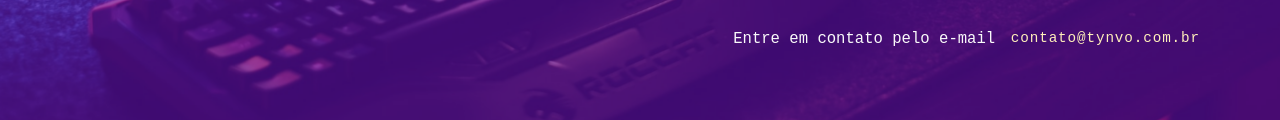
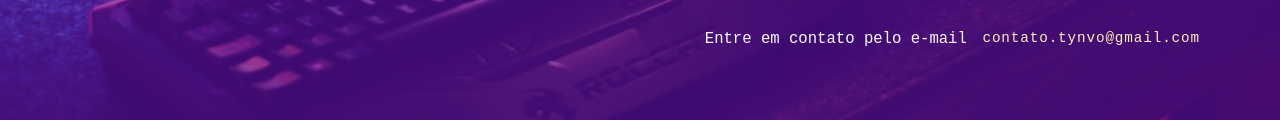
Before and after one commit to LeandroKlug/tynvo, a plain HTML site: page index.html in a window 1280 px wide. Shown: the part 592-712 px from the top of the page. Drawn offline with Linux system fonts and the light colour scheme.

Commit message:
ajuste no email

```diff
--- a/index.html
+++ b/index.html
@@ -41,7 +41,7 @@
           </div>
           <div class="contato">
             <p>Entre em contato pelo e-mail</p>
-            <a href="mailto:contato@tynvo.com.br"><pre>contato@tynvo.com.br</pre></a>
+            <a href="mailto:contato.tynvo@gmail.com"><pre>contato.tynvo@gmail.com</pre></a>
           </div>
           <div class="logo">
             <p>Tynvo</p>
```
